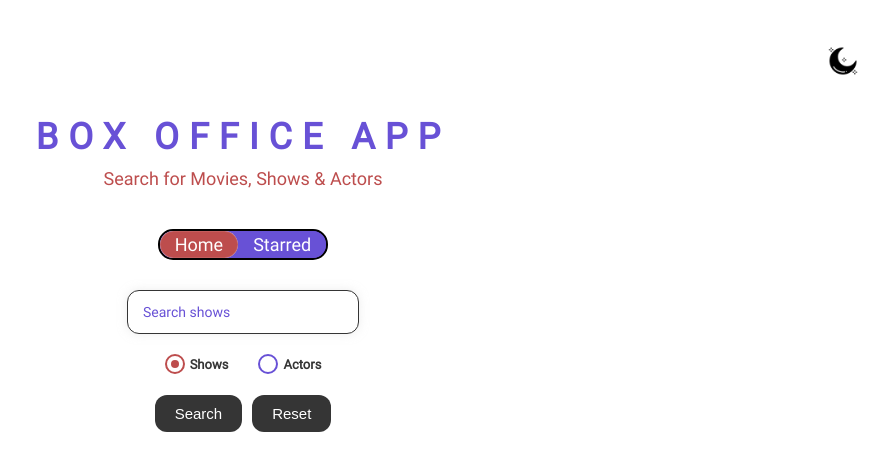
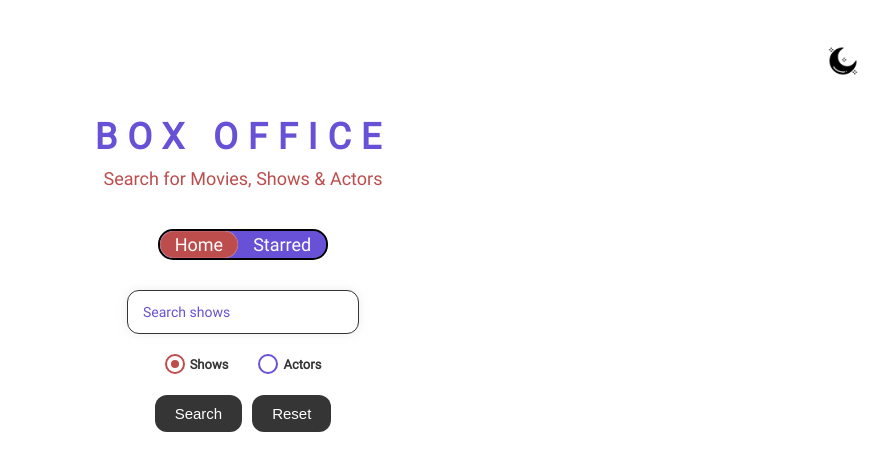
Before and after one commit to WarLord0401/BOA, a React (Create React App) app: page / in a window 1280 px wide. Shown: the top 470 px of the page, without its empty margins (397-1280 px from the left). Built offline with nearby package versions, Linux system fonts and the light colour scheme.

Commit message:
updated title

```diff
--- a/src/Components/AppTitle.jsx
+++ b/src/Components/AppTitle.jsx
@@ -1,9 +1,8 @@
 import styled from 'styled-components';
-
 
 export default function AppTitle(props) {
   const {
-    title = 'Box Office App',
+    title = 'Box Office',
     subtitle = 'Search for Movies, Shows & Actors',
   } = props;
   return (
```
